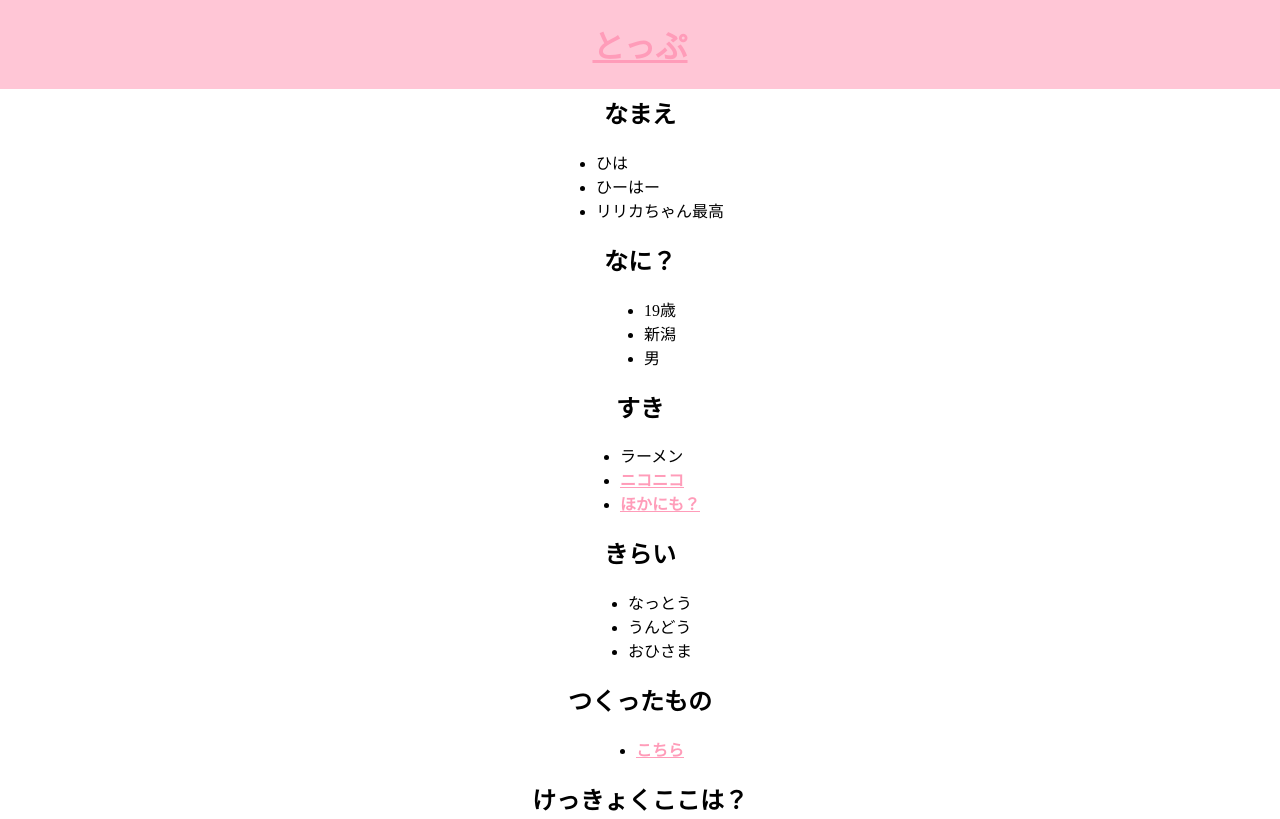
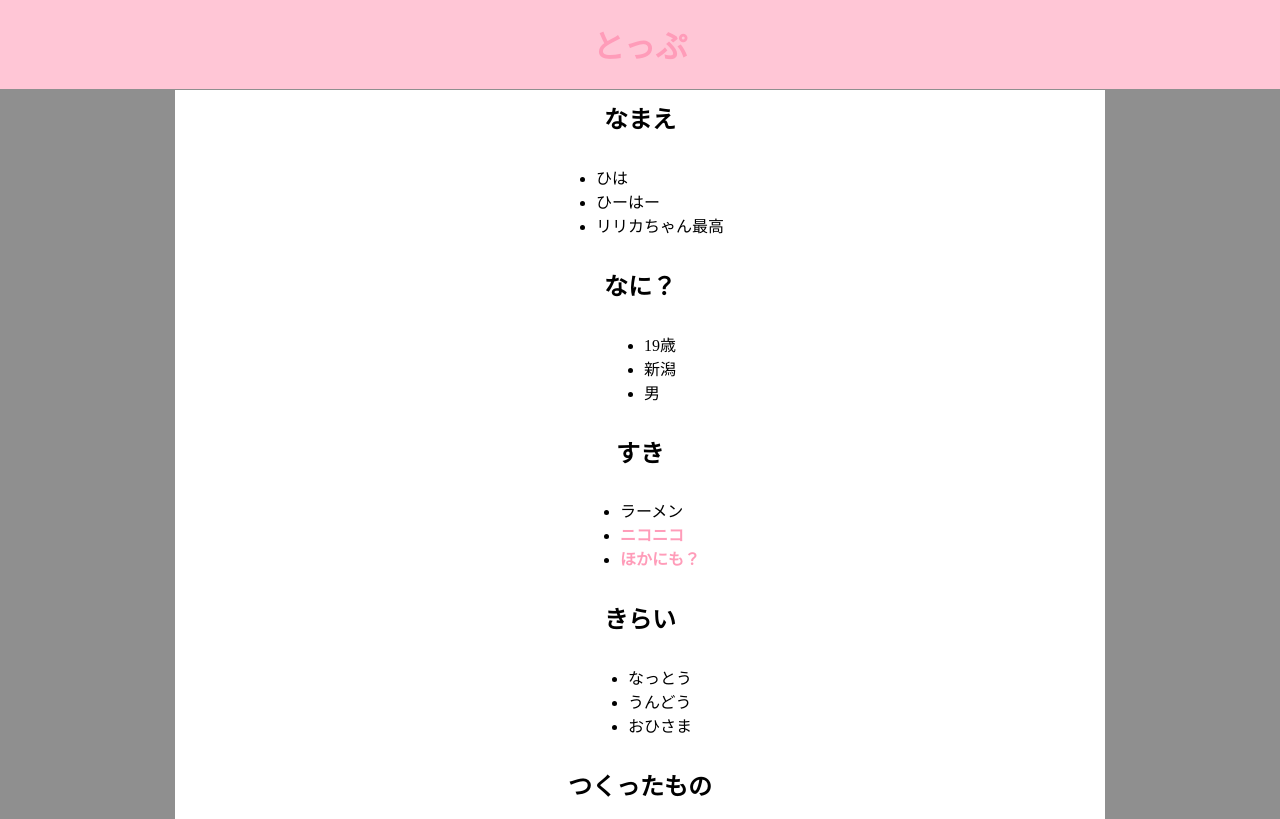
Before and after one commit to hiha4649/enjoy, a website: page index.html in a window 1280 px wide. Shown: the top 819 px of the page. Drawn offline with Linux system fonts and the light colour scheme.

Commit message:
全般的なスタイル変更

```diff
--- a/style.css
+++ b/style.css
@@ -1,8 +1,13 @@
 body {
   padding: 20px;
-  margin: 0 auto;
-  margin-top: 55px;
+  margin: 0px auto;
+  margin-top: 50px;
   text-align: center;
+  background-color: rgb(143, 143, 143);
+}
+
+h2 {
+  padding: 10px;
 }
 
 ul {
@@ -11,7 +16,7 @@ ul {
   text-align: left;
 }
 
-#header {
+header {
   position: fixed;
   top: 0px;
   left: 0px;
@@ -20,8 +25,19 @@ ul {
   margin: auto;
 }
 
+main {
+  margin: auto;
+  background-color: #FFFFFF;
+  width: 75%;
+}
+
 a {
   font-weight: bold;
+  text-decoration: none;
+}
+
+a:hover {
+  text-decoration: underline;
 }
 
 a:link {
```
